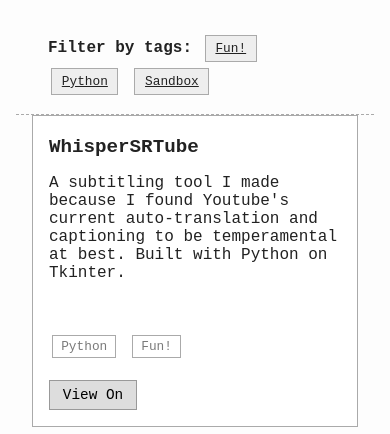
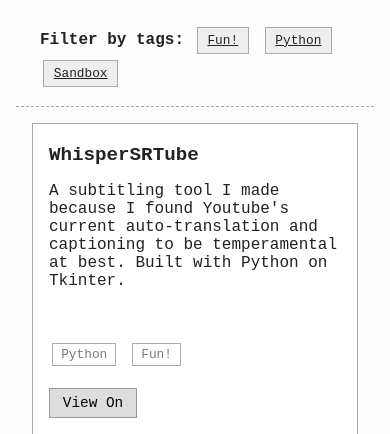
Before and after one commit to AliceYangAC/AliceYangFolio, a Flask app: page / in a window 390 px wide. Shown: the part 252-686 px from the top of the page. Run offline with Flask 3, Linux system fonts and the light colour scheme.

Commit message:
tweaked padding on filter bar

```diff
--- a/static/lofi.css
+++ b/static/lofi.css
@@ -25,22 +25,6 @@ hr {
   width: 100%;
   padding: 1rem 2rem;
   box-sizing: border-box;
-}
-
-@media (max-width: 768px) {
-  body {
-    padding: 1rem;
-  }
-
-  main {
-    padding-bottom: 1rem;
-  }
-
-  .card-grid {
-    grid-template-columns: 1fr;
-    gap: 4rem 0;
-    padding: 0 1rem;
-  }
 }
 
 /* === Card Styling === */
@@ -129,7 +113,7 @@ hr {
   position: sticky;
   top: 0;
   background-color: #fdfdfd;
-  padding: 1rem 2rem;
+  padding: 0.5rem 2rem 1rem 2rem;
   z-index: 100;
   border-bottom: 1px dashed #aaa;
 }
@@ -155,6 +139,26 @@ hr {
 }
 
 @media (max-width: 768px) {
+
+  body {
+    padding: 1rem;
+  }
+
+  main {
+    padding-bottom: 1rem;
+  }
+
+  .card-grid {
+    grid-template-columns: 1fr;
+    gap: 4rem 0;
+    padding: 0 1rem;
+  }
+
+  .filter-bar {
+    margin-bottom: 1rem;
+    padding: 0.5rem 1.5rem 1rem 1.5rem;
+  }
+
   .filter-toggle {
     display: block;
   }
```
